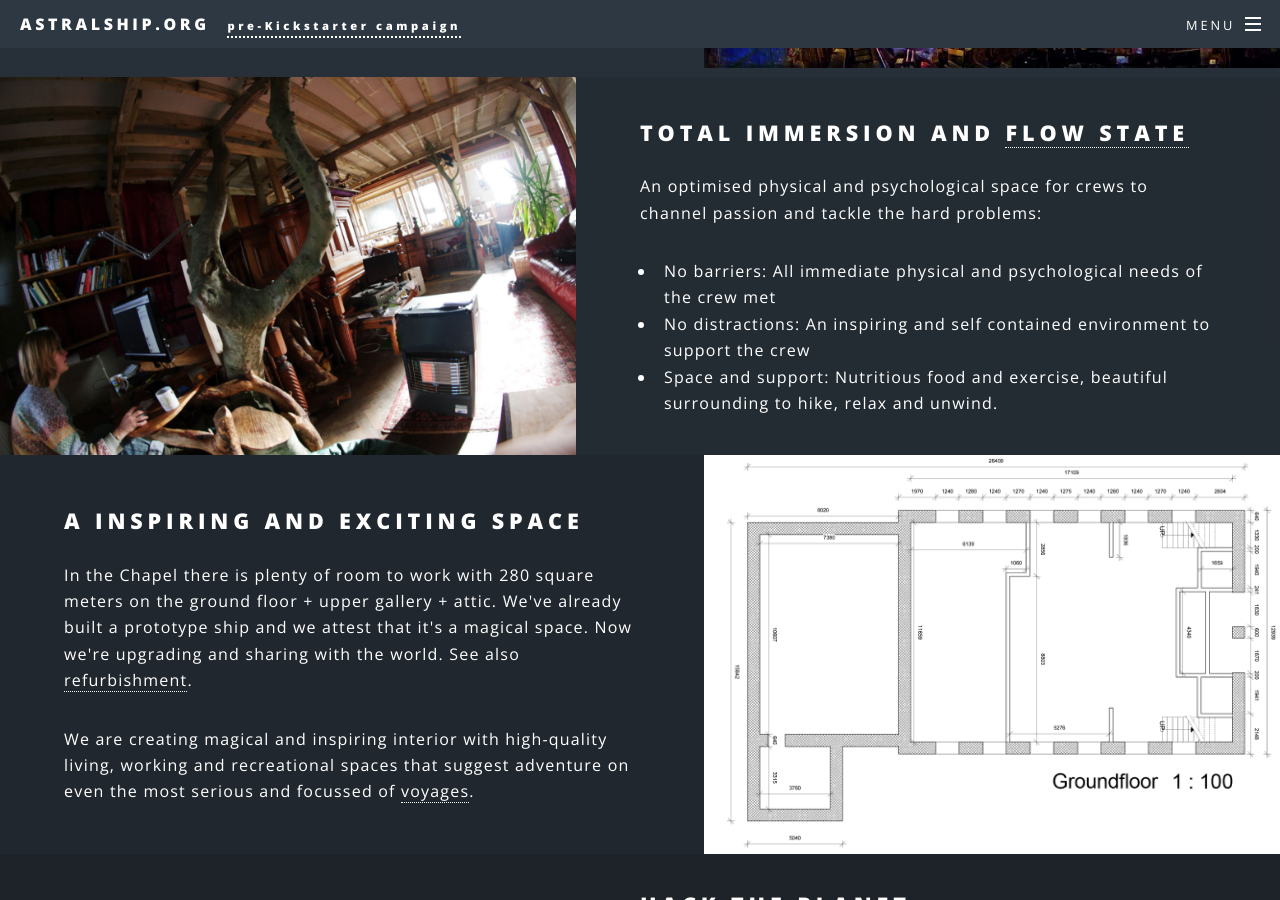
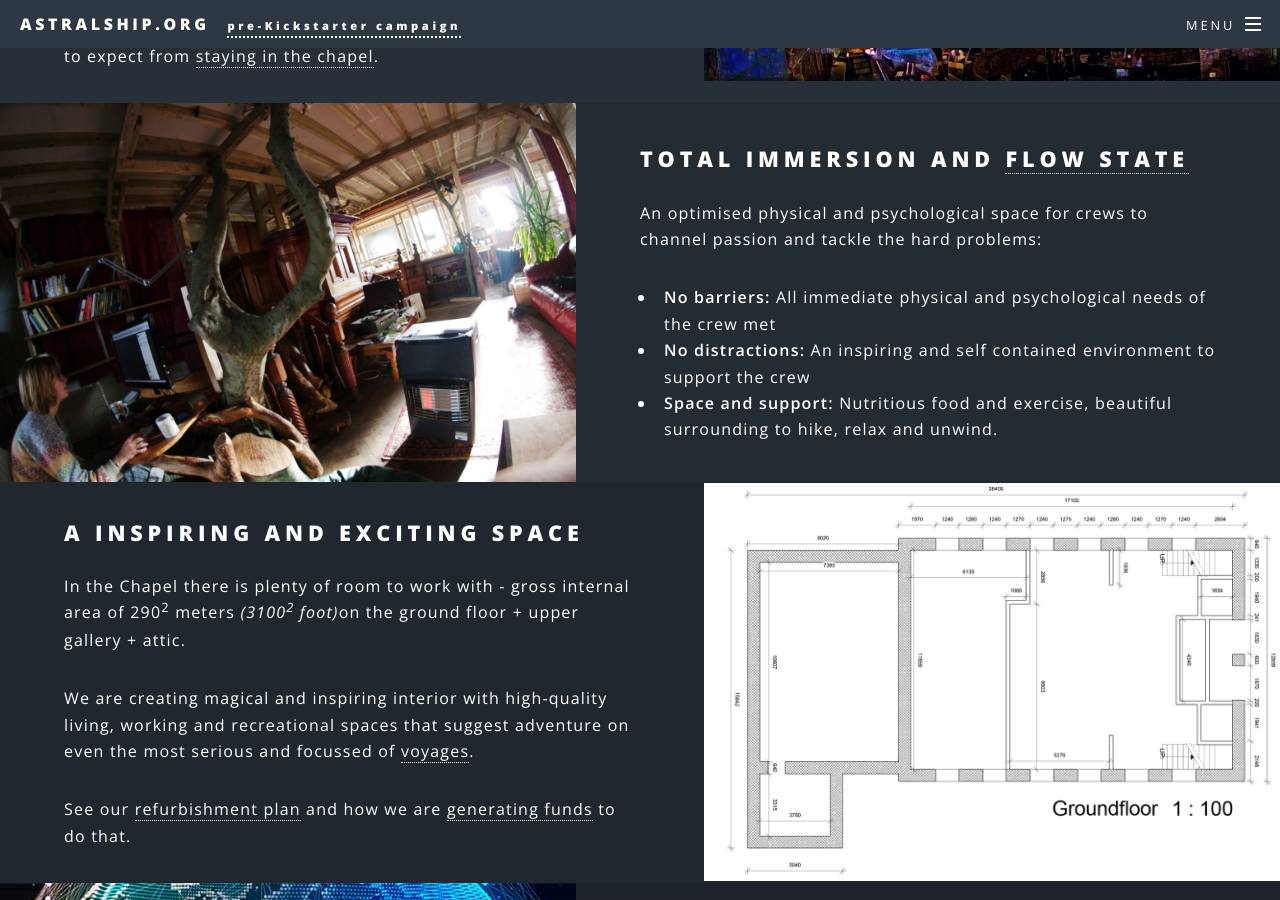
Before and after one commit to astralship/astralship.github.io, a Jekyll site: the page built from index.html, in a window 1280 px wide and 900 px high, scrolled down 2193 px. Built offline with Jekyll 4.4.1, drawn with Linux system fonts in a browser that asks for light colours; comment, search, counter and statistics services are not loaded; some of the changed text lies outside the part shown.

Commit message:
Loads of changes

```diff
--- a/index.html
+++ b/index.html
@@ -47,21 +47,19 @@
 								<h2>What is the astralship?</h2>
 								<p>Astralship is an extraordinary space to enable <strong>creativity</strong>, <strong>collaboration</strong> and <strong>innovation</strong>.</p>
 
-								<p>We use latest technology achievements to repurpose an old chapel in Snowdonia to enable people to reach their full potential and solve critical problems on the path of evolutionary survival.</p>
-
-								<p>Read more about <a href="mission.html">our mission</a>, <a href="flow.html">flow state</a> and  <a href="refurbishment.html">refurbishment</a>plan.</p>
+								<p>Read more about <a href="mission.html">our mission</a>, <a href="flow.html">flow state</a> and  <a href="refurbishment.html">refurbishment plan</a>.</p>
 							</div>
 						</section>
 
 
 						<section class="spotlight">
 							<div class="image"><img src="images/astralship-CBASE-resized.jpg" alt="" /></div><div class="content">
-								<h2>We are on the mission</h2>
-								<p>We are building a facility where developers, designers, makers, artists, engineers, creatives, activists and future thinkers work together in <a href="flow.html">flow state</a> uninterrupted by the outside world.</p>
+								<h2>We are on the <a href="mission.html">mission</a></h2>
+								<p>We are building a facility where engineers, designers, makers, artists, creatives, activists and radical thinkers can work together in <a href="flow.html">flow state</a> uninterrupted by the outside world.</p>
 
-								<p>We employ ecomomy of the scale and remove burden of shopping, cooking, cleaning, laundry errands. We have optimised process for pretty much everything and we enable you to quit draining 9-5 job and release creative towards stellar future.</p>
+								<p>We employ ecomomy of the scale and remove burden of daily errands such as shopping, cooking, cleaning. We have optimised processes and we enable you to transition from draining job and release creative juices towards stellar future.</p>
 
-								<p>Read more about <a href="mission.html">our mission</a>, <a href="flow.html">flow state</a> and  <a href="refurbishment.html">refurbishment</a>plan.</p>
+								<p>Read more about <a href="investment.html">how we make money</a>, <a href="services.html">services we offer</a> and what to expect from <a href="stay.html">staying in the chapel</a>.</p>
 							</div>
 						</section>
 						<section class="spotlight">
@@ -69,28 +67,27 @@
 								<h2>Total Immersion and <a href="flow.html">Flow State</a></h2>
 								<p>An optimised physical and psychological space for crews to channel passion and tackle the hard problems:</p>
 								<ul>
-									<li>No barriers: All immediate physical and psychological needs of the crew met</li>
-									<li>No distractions: An inspiring and self contained environment to support the crew</li>
-									<li>Space and support: Nutritious food and exercise, beautiful surrounding to hike, relax and unwind.</li>
+									<li><strong>No barriers:</strong> All immediate physical and psychological needs of the crew met</li>
+									<li><strong>No distractions:</strong> An inspiring and self contained environment to support the crew</li>
+									<li><strong>Space and support:</strong> Nutritious food and exercise, beautiful surrounding to hike, relax and unwind.</li>
 								</ul>
 							</div>
 						</section>
 						<section class="spotlight">
 							<div class="image"><img src="images/astralship-FLOOR.gif" alt="" /></div><div class="content">
 								<h2>A inspiring and exciting space</h2>
-								<p>In the Chapel there is plenty of room to work with 280 square meters on the ground floor + upper gallery + attic. We've already built a prototype ship and we attest that it's a magical space. Now we're upgrading and sharing with the world. See also <a href="refurbishment">refurbishment</a>.</p>
+								<p>In the Chapel there is plenty of room to work with - gross internal area of 290<sup>2</sup> meters <i>(3100<sup>2</sup>  foot)</i>on the ground floor + upper gallery + attic.</p>
 								<p>We are creating magical and inspiring interior with high-quality living, working and recreational spaces that suggest adventure on even the most serious and focussed of <a href="voyages.html">voyages</a>.</p>
+								<p>See our <a href="refurbishment">refurbishment plan</a> and how we are <a href="investment">generating funds</a> to do that.</p>
 							</div>
 						</section>
 						<section class="spotlight">
-							<div class="image"><img src="images/astralship-bitcoin-small.jpg" alt="" /></div><div class="content">
-								<h2>Hack the planet</h2>
+							<div class="image"><img src="images/astralship-bitcoin-crop.jpg" alt="" /></div><div class="content">
+								<h2><s>Hack</s> Heal the planet</h2>
 
-								<p>We do not have landlord to kick us out. While we respect nature and local community, we do not respect status quo... We are on a mission to heal the planet.</p>
+								<p>We do not have landlord to kick us out. While we respect nature and local community, we do not respect status quo...</p>
 
-								<p>We have a number of <a href="investment.html">revenue models</a> - <a href="stay.html">staying with us</a> or <a href="services.html">services</a> thanks to our stellar <a href="team.html">team</a>. That is enough to pay the bills and focus on projects that truly matter.</p>
-
-								<p>Some <a href="voyages.html">voyages</a> will be very intense, lasting up to 2 weeks, and some crews will need specialist facilitation to reach their goals. On a voyage, start-up teams will design and prototype new products and services, work that might have taken many months under traditional conditions. No BS, no corporate budget approval for Q4 - getting stuff done like there is no tomorrow.</p>
+								<p>Some <a href="voyages.html">voyages</a> will be very intense, lasting up to 2 weeks, and some crews will need specialist facilitation to reach their goals. On a voyage, start-up teams will design and prototype new products and services, work that might have taken many months under traditional conditions. No BS, no corporate budget approval for  Q4 next year - getting stuff done like there is no tomorrow.</p>
 							</div>
 						</section>
 
@@ -178,11 +175,12 @@
 							<ul class="features">
 								<li class="icon fa-ship">
 									<h3>Building the ship</h3>
-									<p>At minimum we need a new floor, insulation + heating system, lightning, and individual rooms for the crew. We estimate we need around <strong>£50,000</strong> to improve the existing prototype.</p>
+									<p>At minimum we need a new floor, insulation + heating system, lightning, and individual rooms for the crew. We estimate we need around <strong>£25,000</strong> in <strong>phase 1</strong> to improve the existing prototype.</p>
 
-									<p>We are architecting things in such a way that we can continue to build on and enhance the space in future. The money is coming from our savings, family, friends and crowdfunding, see also <a href="investment.html">investment</a> to see a number ways how we are generating profits.</p>
+									<p>We are architecting things in such a way that we can continue to build on and enhance the space in future. The money is coming from our savings, family, friends and crowdfunding, see also <a href="investment.html">investment</a> to see a number ways how we are generating profit.</p>
 
 									</p>We're developing this plan now and are looking for architects, artists, psychologists, carpenters, builders and creators of all kinds who want to be involved. </p>
+
 									<p>Read more about <a href="refurbishment.html">refurbishment</a> and <a href="jobs.html">jobs</a>.</p>
 								</li>
 
@@ -206,14 +204,6 @@
 									<p>Following our <a href="mission.html">mission</a>, trust, honesty, integrity.</p>
 								</li>
 
-								<!--<li class="icon fa-code">
-									<h3>Local community</h3>
-									<p>We have
-										<a href="http://tyddynteg.com/">http://tyddynteg.com/</a>
-										<a href="http://www.caemabon.co.uk/">http://www.caemabon.co.uk/</a>
-									</p>
-								</li>-->
-
 								<li class="icon fa-envelope-o">
 									<h3>An open invitation to sail together</h3>
 									<p>We have big dreams and with your help we'll achieve them. If you like our vision please share this site to help us find others who might want to be involved. If you'd like to get involved and help shape and develop any aspect of this project and our crowdfunding campaign, please get in touch.</p>
--- a/stay.html
+++ b/stay.html
@@ -7,13 +7,15 @@
 
 <div class="wip">Work in progress</div>
 
-<p>Liam lives in the chapel at all times. Refer to <a href="history">history</a> and <a href="contact">contact</a> for more info.</p>
+<p>Liam already lives in the chapel.</p>
+
+<p>Michal is partially based in London - due to income coming from corporate job.</p>
 
 <p>We organise monthly events that are preceeding by period of intensive work, see <a href="membership">membership</a> to learn more about the dates.</p>
 
 <p>We operate pretty much in public - all the information is avaiable online - rather than keeping different versions - this is public, this is private - we err on the side of transparency and if you on this page you probably know a lot about us. See also <a href="faq">FAQ</a>.
 
-<p>We plan to hire the venue at very friendly and affordbable rates, see <a href="investment">investment</a> for various ways how we make money.</p>
+<p>We plan to hire the venue at very friendly and affordbable rates, see <a href="investment">investment</a> for various ways how we make money. Hospitality won't be our core business, we would rather monetise on the brainpower - see <a href="services">consulting services</a>.</p>
 
 <h3>Showers, toilets, kitchen, cabins</h3>
 
--- a/voyages.html
+++ b/voyages.html
@@ -10,7 +10,6 @@
 
 	<p>As time goes on we'll increasingly develop resources that aid teams in leveraging the results of their voyages. Teams are welcome to return to our ships for subsequent voyages as we carry on our missions.</p>
 
-	<h2>Some Voyaging plans we are developing</h2>
 
 	<h3>Bootstrapping the green economy in Wales</h3>
 
@@ -40,7 +39,7 @@
 	<p>We are mostly technologist by background and envisage many technology voyages. While prototyping the ship we've carried a number of successful software projects which demonstrated the potential of using the chapel as a ship. In 2014 one project won £440,000 of UK government funding to develop an app to create a paperless ward system with BCU Health Board. The project has created <a href="https://elidirhealth.co.uk">Elidir Health</a>, a spin-out company which is taking the product forward and recieving a lot of positive <a href="http://www.walesonline.co.uk/business/appointments/">attention</a> in Wales. We achieved this with a small team and very limited resources. Deciding to let others take the project forward and focus on Astralship was a difficult, but we're very happy we made the right choice in following our hearts and coming back to Astralship. We're looking forward to many innovation adventure ahead.</p>
 
 
-	<h3>Yoga, Meditation and Mindfulness workshops</h3>
+	<h3>Yoga, Meditation and Healing workshops</h3>
 	<p>We forsee there being plenty of time in between Voyages. The Chapel is beautifully remote and ideally suited to all kinds of relaxion and therapy workshops. We happy  <p>
 
 	<h3>Music and Video and Theatre production</h3>
```
Also changed, not shown: other parts of index.html (+1 -1 lines), investment.html (+48 -42 lines), jobs.html (+4 -4 lines), mission.html (+9 -7 lines), images/astralship-bitcoin-crop.jpg (added), images/logo/astralship-final-1-square-black.png (added), images/logo/astralship-final-1.png (added).
